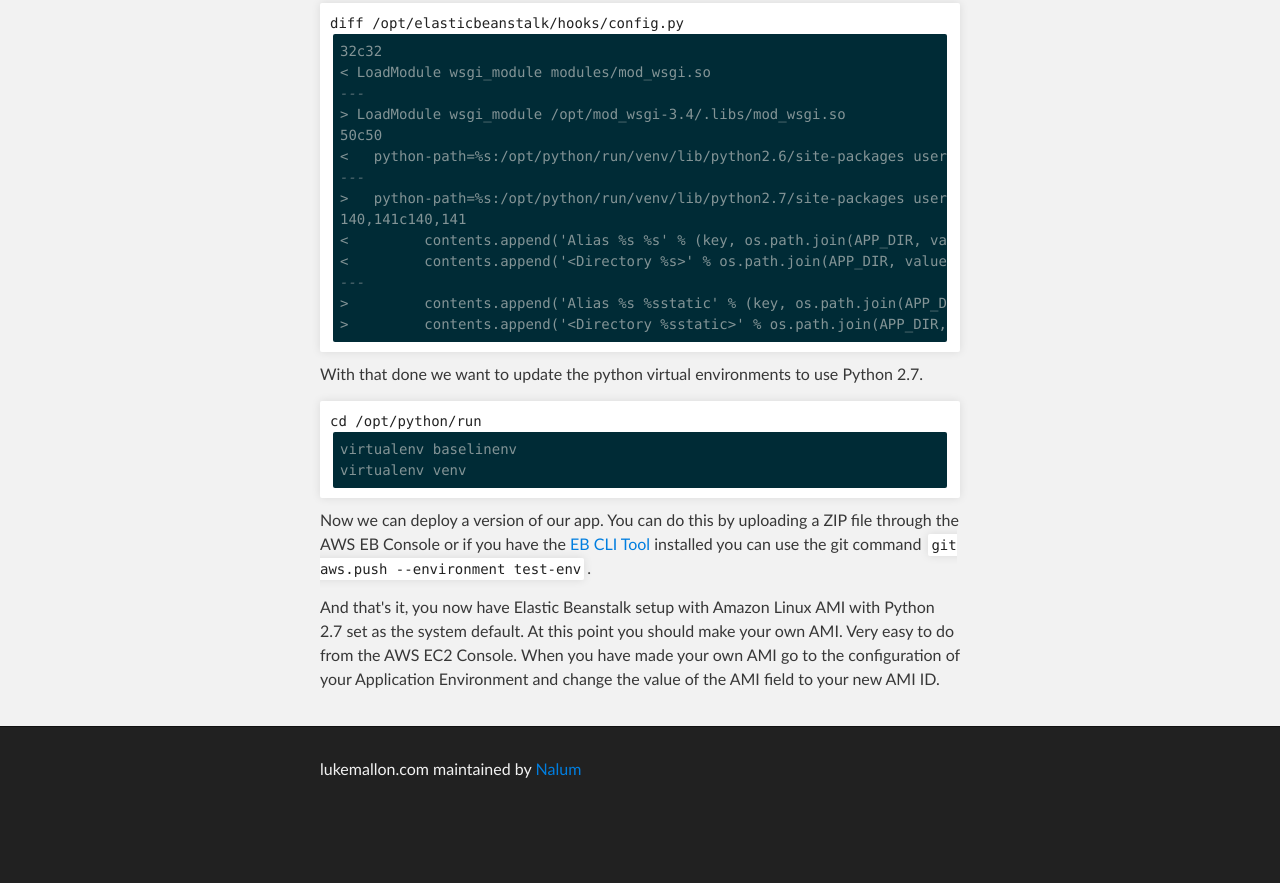
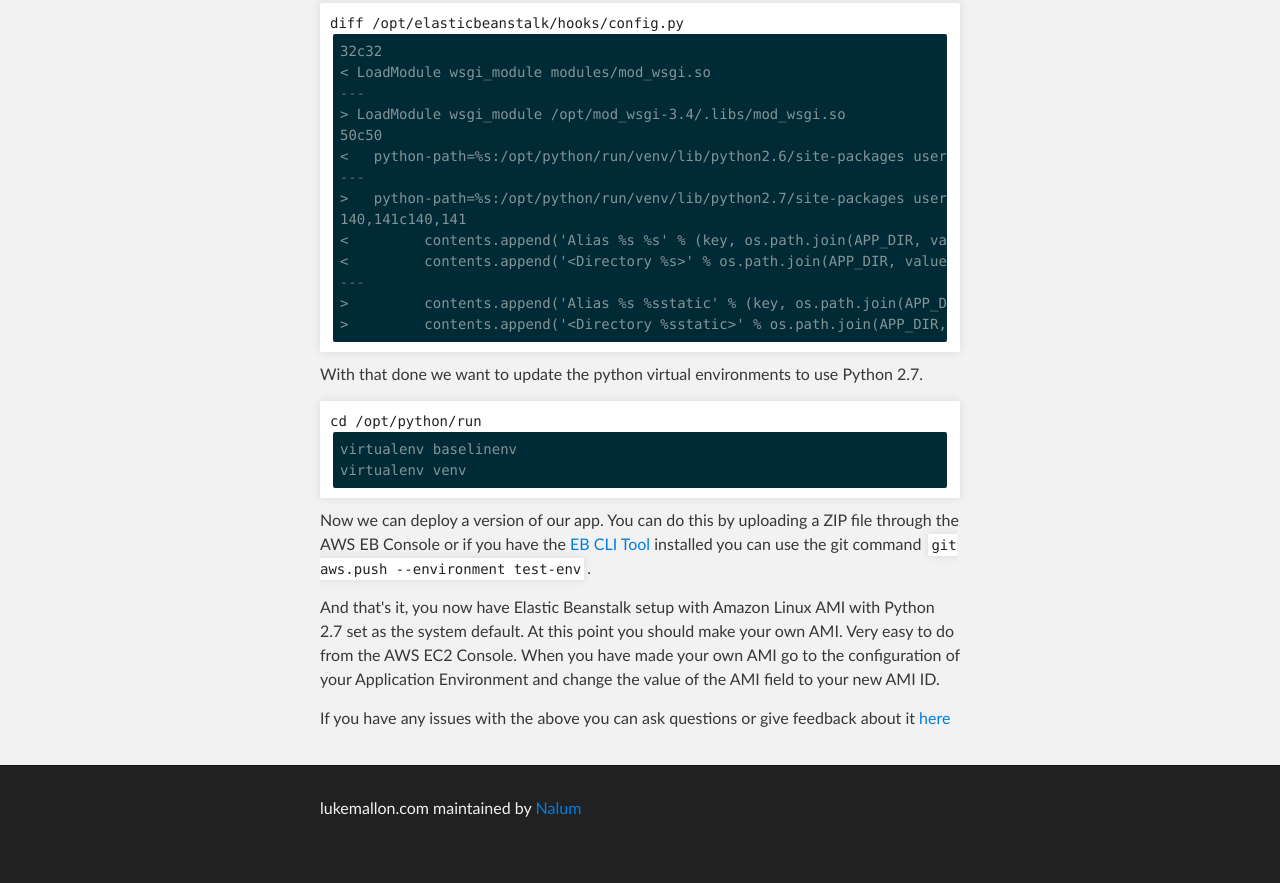
Before and after one commit to Nalum/nalum.github.com, a plain HTML site: page aws.html in a window 1280 px wide. Shown: the part 2128-3011 px from the top of the page. Before the commit the page ends 2972 px from the top, so only its background shows below. Drawn offline with Linux system fonts and the light colour scheme; grey boxes are pictures that could not be loaded.

Commit message:
Added a link to the site's issues page.

```diff
--- a/aws.html
+++ b/aws.html
@@ -155,6 +155,10 @@ virtualenv venv</code></pre>
                     go to the configuration of your Application Environment
                     and change the value of the AMI field to your new AMI ID.
                 </p>
+                <p>
+                    If you have any issues with the above you can ask questions
+                    or give feedback about it <a href="https://github.com/Nalum/nalum.github.com/issues" target="_blank">here</a>
+                </p>
             </section>
         </div>
         <!-- FOOTER  -->
```
